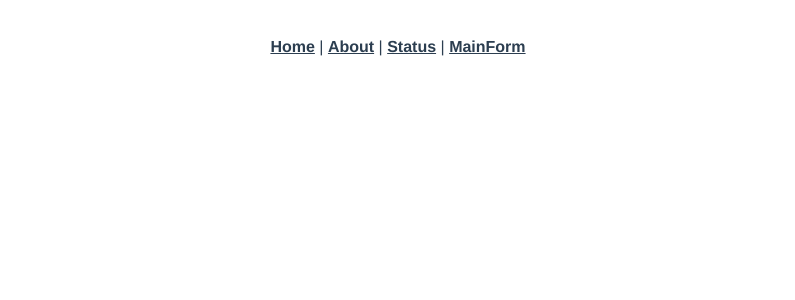
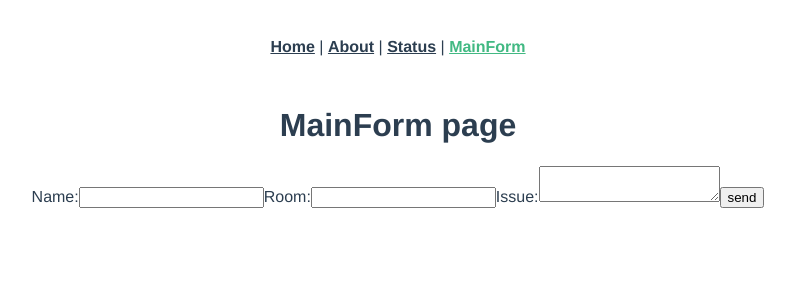
Before and after one commit to mariuszsak/ets, a Vue app in the folder apps/web/: page /mainform in a window 1280 px wide. Shown: the top 300 px of the page, without its empty margins (242-1037 px from the left). Built offline with nearby package versions, Linux system fonts and the light colour scheme.

Commit message:
Component added, WIP

```diff
--- /dev/null
+++ b/apps/web/src/components/MainForm.vue
@@ -0,0 +1,30 @@
+<template>
+  <form>
+    <label>Name:</label>
+    <input type="text" required v-model="formVal.name">
+    <label>Room:</label>
+    <input type="text" required v-model="formVal.room">
+    <label>Issue:</label>
+    <textarea required v-model="formVal.issue"/>
+    <button type="submit">send</button>
+  </form>
+</template>
+
+<script>
+export default {
+  name: 'MainForm',
+  data () {
+    return {
+      formVal: {
+        name: '',
+        room: '',
+        issue: ''
+      }
+    }
+  }
+}
+</script>
+
+<style scoped>
+
+</style>
--- a/apps/web/src/router/index.ts
+++ b/apps/web/src/router/index.ts
@@ -19,6 +19,11 @@ const routes: Array<RouteRecordRaw> = [
     path: '/status',
     name: 'Status',
     component: () => import(/* webpackChunkName: "about" */ '../views/Status.vue')
+  },
+  {
+    path: '/mainform',
+    name: 'MainForm',
+    component: () => import(/* webpackChunkName: "about" */ '../views/MainForm.vue')
   }
 ]
 
--- /dev/null
+++ b/apps/web/src/views/MainForm.vue
@@ -0,0 +1,19 @@
+<template>
+  <div>
+    <h1>MainForm page</h1>
+    <MainForm/>
+  </div>
+</template>
+
+<script>
+import MainForm from '../components/MainForm'
+
+export default {
+  name: 'Status',
+  components: { MainForm }
+}
+</script>
+
+<style scoped>
+
+</style>
```
